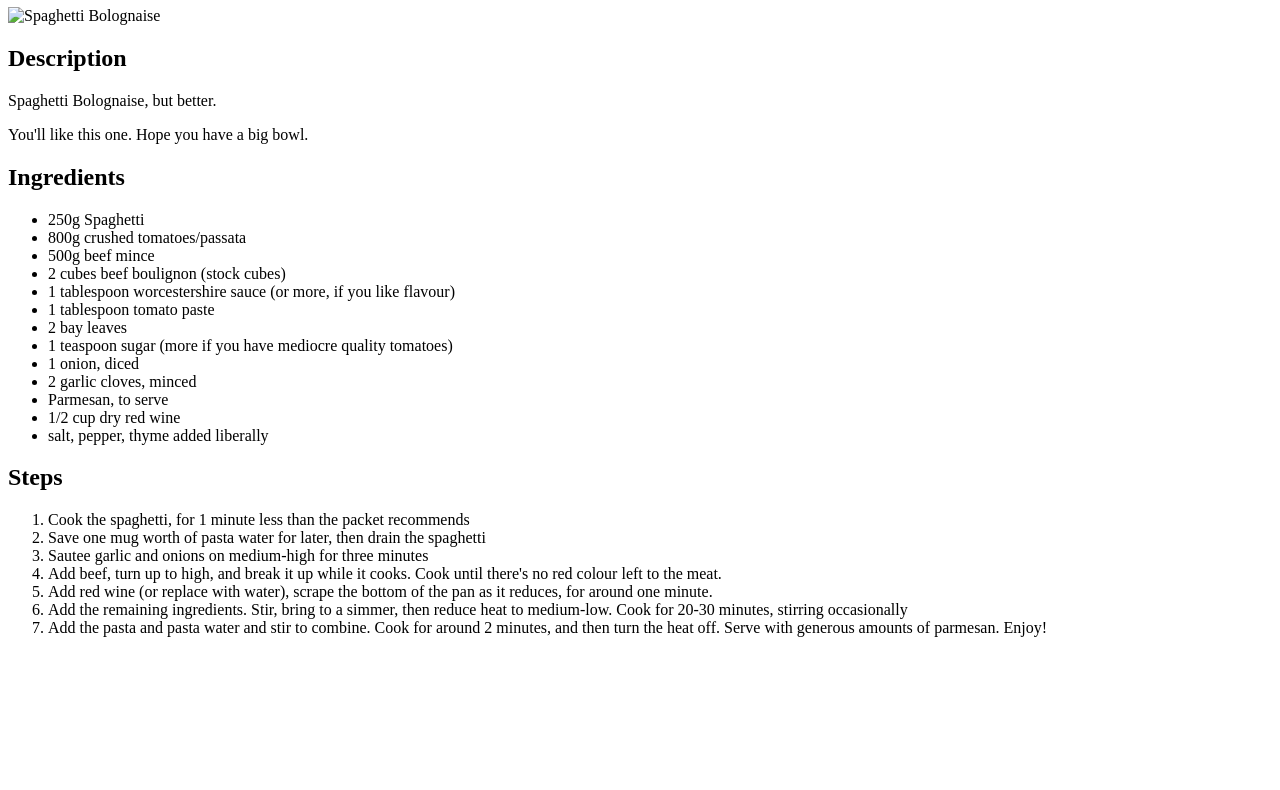
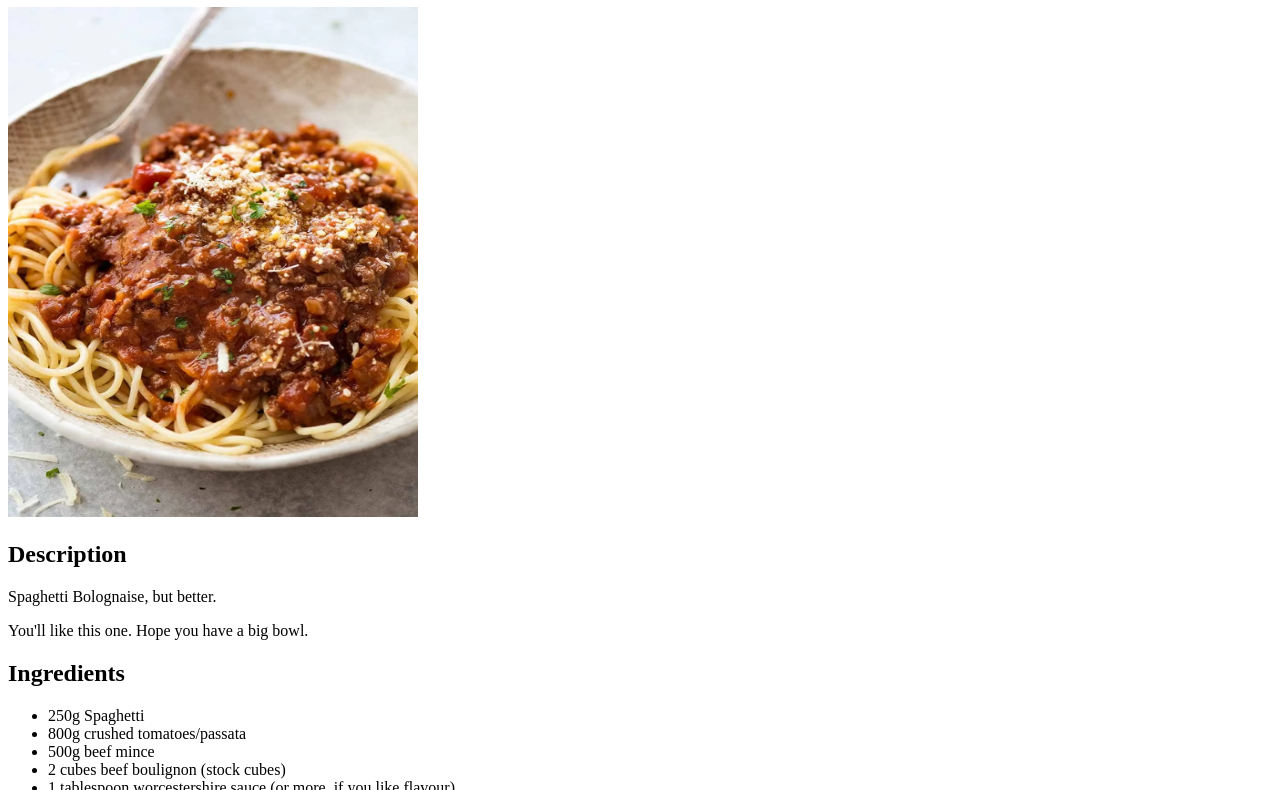
Before and after one commit to jk123x/odin-recipes, a plain HTML site: page recipes/SpagBol.html in a window 1280 px wide. Shown: the part 73-863 px from the top of the page. Before the commit the page ends 800 px from the top, so only its background shows below. Drawn offline with Linux system fonts and the light colour scheme; the site is published under a folder, as on GitHub Pages, so addresses that start at the root find nothing.

Commit message:
Still trying to get img src correct

```diff
--- a/recipes/SpagBol.html
+++ b/recipes/SpagBol.html
@@ -7,7 +7,7 @@
 </head>
 <body>
     <h1>Spaghetti Bolognaise</h1>
-    <img src="/Images/SpagBol.jpg" alt="Spaghetti Bolognaise" height="510" width="410">
+    <img src="../Images/SpagBol.jpg" alt="Spaghetti Bolognaise" height="510" width="410">
     <h2>Description</h2>
     Spaghetti Bolognaise, but better. <p>You'll like this one. Hope you have a big bowl.</p>
     <h2>Ingredients</h2>
```
Also changed, not shown: recipes/HomemadePizza.html (+1 -1 lines).
